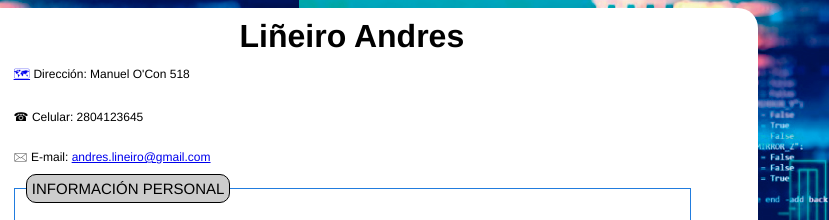
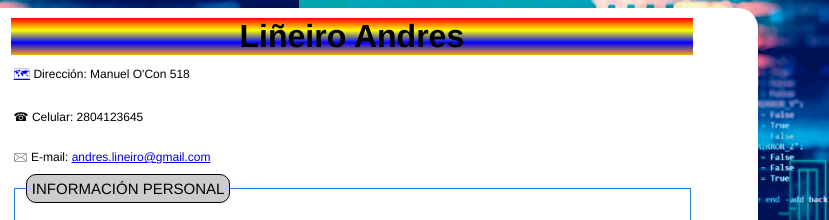
Before and after one commit to andreslineiro/andreslineiro.github.io, a plain HTML site: page copia.html in a window 1280 px wide. Shown: the top 220 px of the page, 451-1280 px from the left. Drawn offline with Linux system fonts and the light colour scheme.

Commit message:
Update copy.css

```diff
--- a/css/copy.css
+++ b/css/copy.css
@@ -73,6 +73,8 @@ div#Regresar{
 h1{
     margin: 10px auto;
     text-align: center;
+    background: linear-gradient(red, yellow, blue, orange);
+
 }
 
 p{
```
